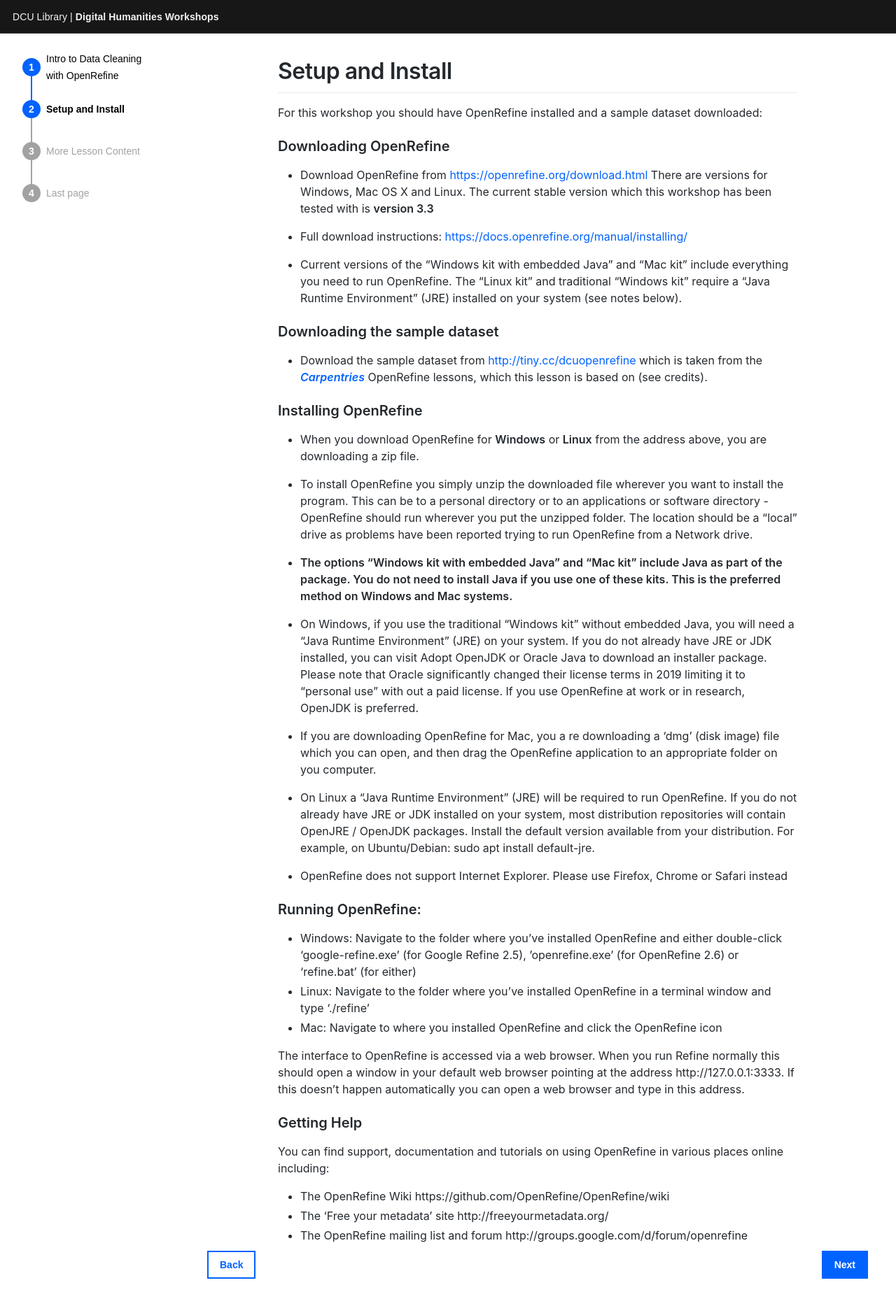
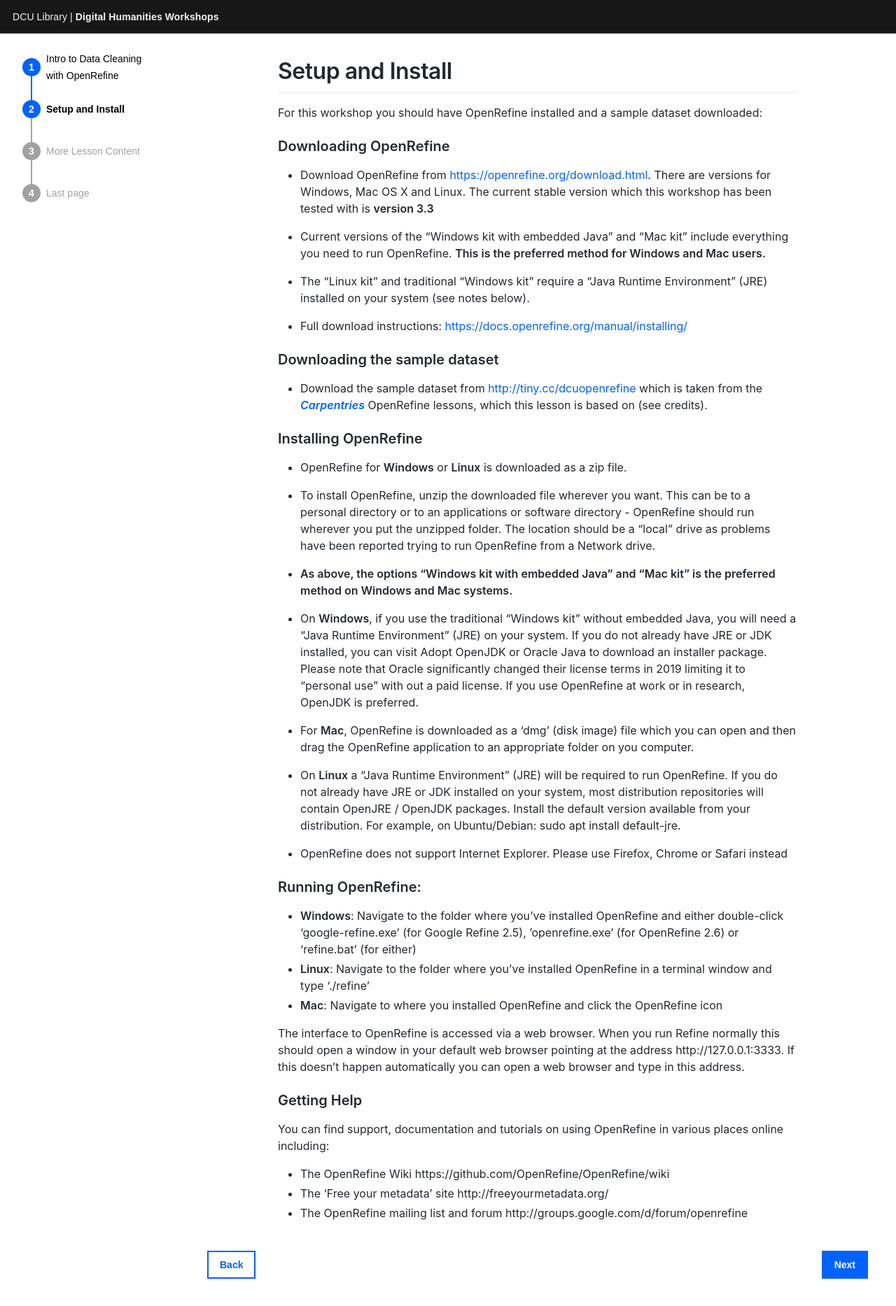
Before and after one commit to DCULibrary/open-refine-workshop, a Jekyll site: the page built from _workshop/setup.md, in a window 1280 px wide. Shown: the top 1867 px of the page at 70% size. Built offline with Jekyll 4.4.1, drawn with Linux system fonts in a browser that asks for light colours; some web fonts are replaced.

Commit message:
Complete setup page

```diff
--- a/_workshop/setup.md
+++ b/_workshop/setup.md
@@ -7,12 +7,14 @@ For this workshop you should have OpenRefine installed and a sample dataset down
 
 ### Downloading OpenRefine
 
-* Download OpenRefine from <https://openrefine.org/download.html>
+* Download OpenRefine from <https://openrefine.org/download.html>.
 There are versions for Windows, Mac OS X and Linux. The current stable version which this workshop has been tested with is __version 3.3__
 
+* Current versions of the “Windows kit with embedded Java” and “Mac kit” include everything you need to run OpenRefine. __This is the preferred method for Windows and Mac users.__
+
+* The “Linux kit” and traditional “Windows kit” require a “Java Runtime Environment” (JRE) installed on your system (see notes below).
+
 * Full download instructions: <https://docs.openrefine.org/manual/installing/>
-
-* Current versions of the “Windows kit with embedded Java” and “Mac kit” include everything you need to run OpenRefine. The “Linux kit” and traditional “Windows kit” require a “Java Runtime Environment” (JRE) installed on your system (see notes below).
 
 ### Downloading the sample dataset
 
@@ -20,24 +22,24 @@ There are versions for Windows, Mac OS X and Linux. The current stable version w
 
 ### Installing OpenRefine
 
-* When you download OpenRefine for __Windows__ or __Linux__ from the address above, you are downloading a zip file.
+* OpenRefine for __Windows__ or __Linux__ is downloaded as a zip file.
 
-* To install OpenRefine you simply unzip the downloaded file wherever you want to install the program. This can be to a personal directory or to an applications or software directory - OpenRefine should run wherever you put the unzipped folder. The location should be a “local” drive as problems have been reported trying to run OpenRefine from a Network drive.
+* To install OpenRefine, unzip the downloaded file wherever you want. This can be to a personal directory or to an applications or software directory - OpenRefine should run wherever you put the unzipped folder. The location should be a “local” drive as problems have been reported trying to run OpenRefine from a Network drive.
 
-* __The options “Windows kit with embedded Java” and “Mac kit” include Java as part of the package. You do not need to install Java if you use one of these kits. This is the preferred method on Windows and Mac systems.__
+* __As above, the options “Windows kit with embedded Java” and “Mac kit” is the preferred method on Windows and Mac systems.__
 
-* On Windows, if you use the traditional “Windows kit” without embedded Java, you will need a “Java Runtime Environment” (JRE) on your system. If you do not already have JRE or JDK installed, you can visit Adopt OpenJDK or Oracle Java to download an installer package. Please note that Oracle significantly changed their license terms in 2019 limiting it to “personal use” with out a paid license. If you use OpenRefine at work or in research, OpenJDK is preferred.
+* On __Windows__, if you use the traditional “Windows kit” without embedded Java, you will need a “Java Runtime Environment” (JRE) on your system. If you do not already have JRE or JDK installed, you can visit Adopt OpenJDK or Oracle Java to download an installer package. Please note that Oracle significantly changed their license terms in 2019 limiting it to “personal use” with out a paid license. If you use OpenRefine at work or in research, OpenJDK is preferred.
 
-* If you are downloading OpenRefine for Mac, you a re downloading a ‘dmg’ (disk image) file which you can open, and then drag the OpenRefine application to an appropriate folder on you computer.
+* For __Mac__, OpenRefine is downloaded as a ‘dmg’ (disk image) file which you can open and then drag the OpenRefine application to an appropriate folder on you computer.
 
-* On Linux a “Java Runtime Environment” (JRE) will be required to run OpenRefine. If you do not already have JRE or JDK installed on your system, most distribution repositories will contain OpenJRE / OpenJDK packages. Install the default version available from your distribution. For example, on Ubuntu/Debian: sudo apt install default-jre.
+* On __Linux__ a “Java Runtime Environment” (JRE) will be required to run OpenRefine. If you do not already have JRE or JDK installed on your system, most distribution repositories will contain OpenJRE / OpenJDK packages. Install the default version available from your distribution. For example, on Ubuntu/Debian: sudo apt install default-jre.
 
 * OpenRefine does not support Internet Explorer. Please use Firefox, Chrome or Safari instead
 
 ### Running OpenRefine:
-* Windows: Navigate to the folder where you’ve installed OpenRefine and either double-click ‘google-refine.exe’ (for Google Refine 2.5), ’openrefine.exe’ (for OpenRefine 2.6) or ‘refine.bat’ (for either)
-* Linux: Navigate to the folder where you’ve installed OpenRefine in a terminal window and type ‘./refine’
-* Mac: Navigate to where you installed OpenRefine and click the OpenRefine icon
+* __Windows__: Navigate to the folder where you’ve installed OpenRefine and either double-click ‘google-refine.exe’ (for Google Refine 2.5), ’openrefine.exe’ (for OpenRefine 2.6) or ‘refine.bat’ (for either)
+* __Linux__: Navigate to the folder where you’ve installed OpenRefine in a terminal window and type ‘./refine’
+* __Mac__: Navigate to where you installed OpenRefine and click the OpenRefine icon
 
 The interface to OpenRefine is accessed via a web browser. When you run Refine normally this should open a window in your default web browser pointing at the address http://127.0.0.1:3333. If this doesn’t happen automatically you can open a web browser and type in this address.
 
```
